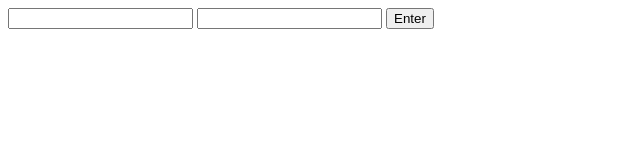
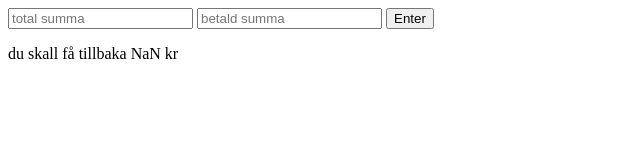
Before and after one commit to lilgujj/vaxelprogram, a plain HTML site: page index.html in a window 1280 px wide. Both pictures are taken after a click on the button "Enter". Shown: the whole page, without its empty margins (0-640 px from the left). Drawn offline with Linux system fonts and the light colour scheme.

Commit message:
hur mycket skall du få tillbaka

```diff
--- a/index.html
+++ b/index.html
@@ -8,8 +8,9 @@
     <script defer src="script.js"></script>
 </head>
 <body>
-    <input type="text">
-    <input type="text">
-    <button>Enter</button>
+    <input id="totalSumma" type="text" placeholder="total summa">
+    <input id="betaldSumma" type="text" placeholder="betald summa">
+    <button onclick="calculateSum()">Enter</button>
+    <p id="result"></p>
 </body>
 </html>
--- a/script.js
+++ b/script.js
@@ -0,0 +1,11 @@
+
+
+function calculateSum() {
+    const totalSumma = parseInt(document.getElementById("totalSumma").value);
+    const betaldSumma = parseInt(document.getElementById("betaldSumma").value);
+    let calculate = betaldSumma - totalSumma;
+
+    const result = document.getElementById("result");
+    result.innerText = "du skall få  tillbaka" + " " + calculate +  " " + "kr";
+
+}
```
